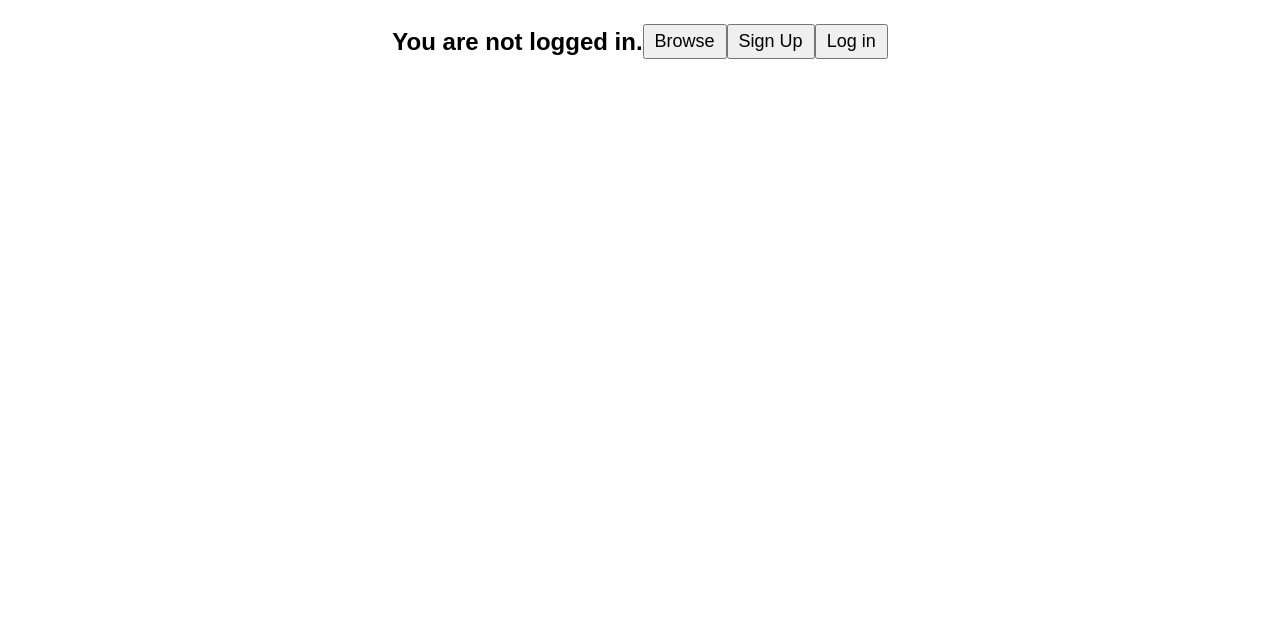
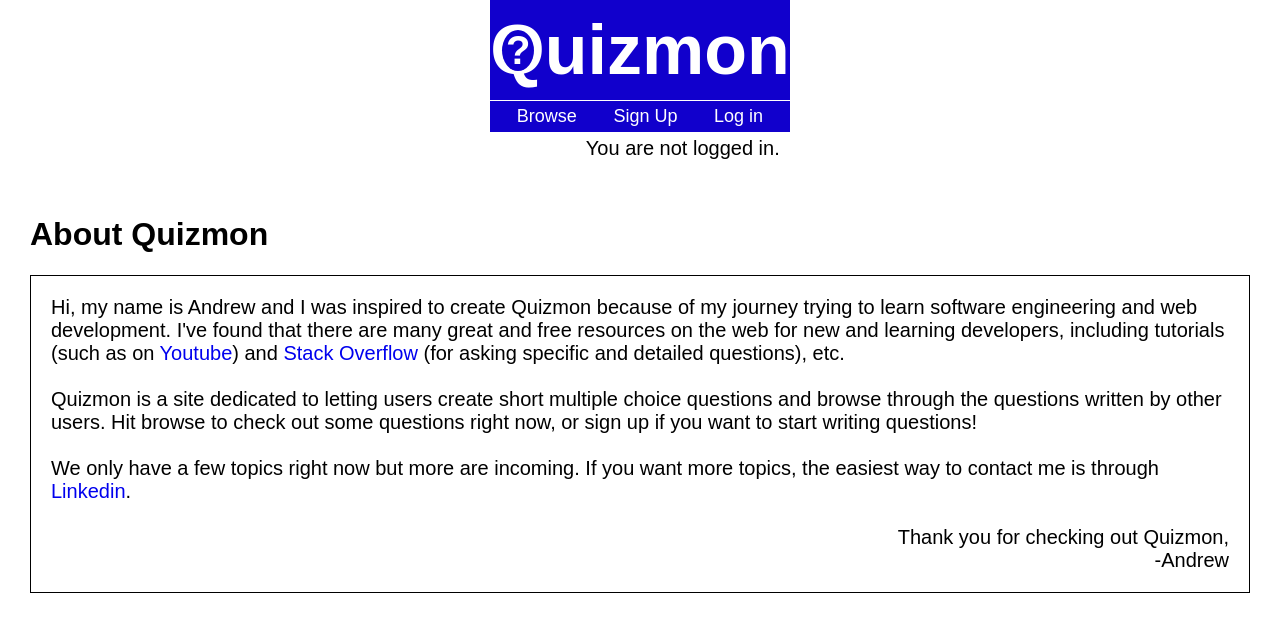
Before and after one commit to drewhsu86/Quizmon, a React (Create React App) app in the folder client/: page /about in a window 1280 px wide. Shown: the top 632 px of the page. Built offline with nearby package versions, Linux system fonts and the light colour scheme.

Commit message:
made a quick about page

```diff
--- a/client/src/App.css
+++ b/client/src/App.css
@@ -1,3 +1,8 @@
+body {
+  margin: 0;
+  width: 100%;
+}
+
 .App {
   font-family: sans-serif;
 }
--- a/client/src/App.js
+++ b/client/src/App.js
@@ -13,6 +13,7 @@ import NotLogged from './components/NotLogged'
 import Home from './components/Home'
 import Create from './components/Create'
 import Edit from './components/Edit'
+import About from './components/About'
 
 class App extends React.Component {
   constructor() {
@@ -76,6 +77,9 @@ class App extends React.Component {
         <Route path="/edit/:id">
             {this.state.user ? <Edit user={this.state.user} /> : <NotLogged  />}
         </Route>
+        <Route path="/about">
+            <About />
+        </Route>
         </main>
       </div>
     );
--- /dev/null
+++ b/client/src/components/About.css
@@ -0,0 +1,8 @@
+.about {
+  padding: 30px;
+}
+
+.about p {
+  border: 1px solid black;
+  padding: 20px;
+}
--- a/client/src/components/About.jsx
+++ b/client/src/components/About.jsx
@@ -0,0 +1,24 @@
+import React from 'react'
+import './About.css'
+
+export default function About() {
+  return (
+    <div className="about">
+      <h1>About Quizmon</h1>
+      <p>
+        Hi, my name is Andrew and I was inspired to create Quizmon because of my journey trying to learn software engineering and web development. I've found that there are many great and free resources on the web for new and learning developers, including tutorials (such as on <a href="https://www.youtube.com" alt="link to youtube" target="_blank">Youtube</a>) and <a href="https://www.stackoverflow.com" alt="link to stack overflow" target="_blank">Stack Overflow</a> (for asking specific and detailed questions), etc.
+        <br /><br />
+        Quizmon is a site dedicated to letting users create short multiple choice questions and browse through the questions written by other users. Hit browse to check out some questions right now, or sign up if you want to start writing questions!
+        <br /><br />
+        We only have a few topics right now but more are incoming.
+        If you want more topics, the easiest way to contact me is through <a href="https://www.linkedin.com/in/drew-hsu/" alt="my linkedin page" target="_blank">Linkedin</a>.
+        <br /><br />
+        <div style={{ textAlign: "right" }}>
+          Thank you for checking out Quizmon,
+          <br />
+          -Andrew
+        </div>
+      </p>
+    </div>
+  )
+}
--- a/client/src/components/Home.jsx
+++ b/client/src/components/Home.jsx
@@ -26,7 +26,7 @@ export default class Browse extends Component {
       return (
         <div className="browse">
           <div className="browseInfo">
-            <h1>Home - Your Quizmon Dashboard </h1>
+            <h1> Your Quizmon Dashboard </h1>
             <Link to="/create">
             <button>Create A Question</button>
             </Link>
--- a/client/src/components/Nav.css
+++ b/client/src/components/Nav.css
@@ -1,5 +1,50 @@
 nav {
+  background-color: #1100CC;
+  color: white;
+  margin: 0;
   display: flex;
+  flex-direction: column;
   justify-self: center;
   align-items: center;
 }
+
+.navBanner {
+  width: 100%;
+  height: 100px;
+  display: flex;
+  justify-content: center;
+  align-items: center;
+}
+
+.navBannerTitle {
+  font-size: 70px;
+}
+
+.navButtons {
+  display: flex;
+  justify-content: space-evenly;
+  width: 100%;
+  border-top: 1px solid white;
+}
+
+.navButtons button {
+  background-color: #1100CC;
+  color: white;
+  border: none;
+}
+
+.navButtons button:hover {
+  background-image: linear-gradient(to right, #1100CC,lightskyblue,lightskyblue,#1100CC);
+  text-shadow: 0px 0px 5px #1100CC;
+}
+
+.navLogged {
+  background-color: white;
+  color: black;
+  text-align: right;
+  width: 100%;
+}
+
+.navLogged p {
+  margin: 5px 10px;
+}
--- a/client/src/components/Nav.jsx
+++ b/client/src/components/Nav.jsx
@@ -1,31 +1,22 @@
 import React from 'react'
 import './Nav.css'
 import { Link } from 'react-router-dom'
+import QLogo from './QLogo'
 
 export default function Nav(props) {
-  if (props.user) {
-    return (
-      <nav>
-
-        <h1>You are logged in as {props.user.username}.</h1>
+  const navButtons = props.user ? (<div className="navButtons">
 
         <Link to="/">
           <button>Browse</button>
         </Link>
 
         <Link to="/home">
-          <button>Home</button>
+          <button>Your Dashboard</button>
         </Link>
 
         <button onClick={props.logout}>Log out</button>
 
-      </nav>
-    )
-  } else {
-    return (
-      <nav>
-
-        <h1>You are not logged in.</h1>
+      </div>) : (<div className="navButtons">
 
         <Link to="/">
           <button>Browse</button>
@@ -39,7 +30,22 @@ export default function Nav(props) {
             <button>Log in</button>
         </Link>
 
-      </nav>
-    )
-  }
+      </div>)
+
+  return (
+    <nav>
+      <div className="navBanner">
+        <h1 className="navBannerTitle">
+          <QLogo />
+        uizmon
+        </h1>
+      </div>
+
+      {navButtons}
+
+      <div className="navLogged">
+        {props.user ? <p>You are logged in as {props.user.username}.</p> : <p>You are not logged in.</p>}
+      </div>
+    </nav>
+  )
 }
--- /dev/null
+++ b/client/src/components/QLogo.css
@@ -0,0 +1,24 @@
+/*
+  if ? is always 20px less than the Q
+  it should start 10px away from the top
+*/
+
+.QLogo {
+  position: relative;
+  display: inline;
+  font-size: 70px;
+}
+
+.QLogoQuestionMark {
+  position: absolute;
+  top: 19px;
+  left: 12px;
+  width: 32px;
+  height: 41px;
+  background-color: #1100CC;
+  border-radius: 50%;
+  font-size: 40px;
+  display: flex;
+  justify-content: center;
+  align-items: center;
+}
--- /dev/null
+++ b/client/src/components/QLogo.jsx
@@ -0,0 +1,13 @@
+import React from 'react'
+import './QLogo.css'
+
+export default function QLogo() {
+  return (
+    <div className="QLogo">
+      Q
+      <div className="QLogoQuestionMark">
+        ?
+      </div>
+    </div>
+  )
+}
```
Also changed, not shown: 1 other file (tests, documents, lock files or other folders).
